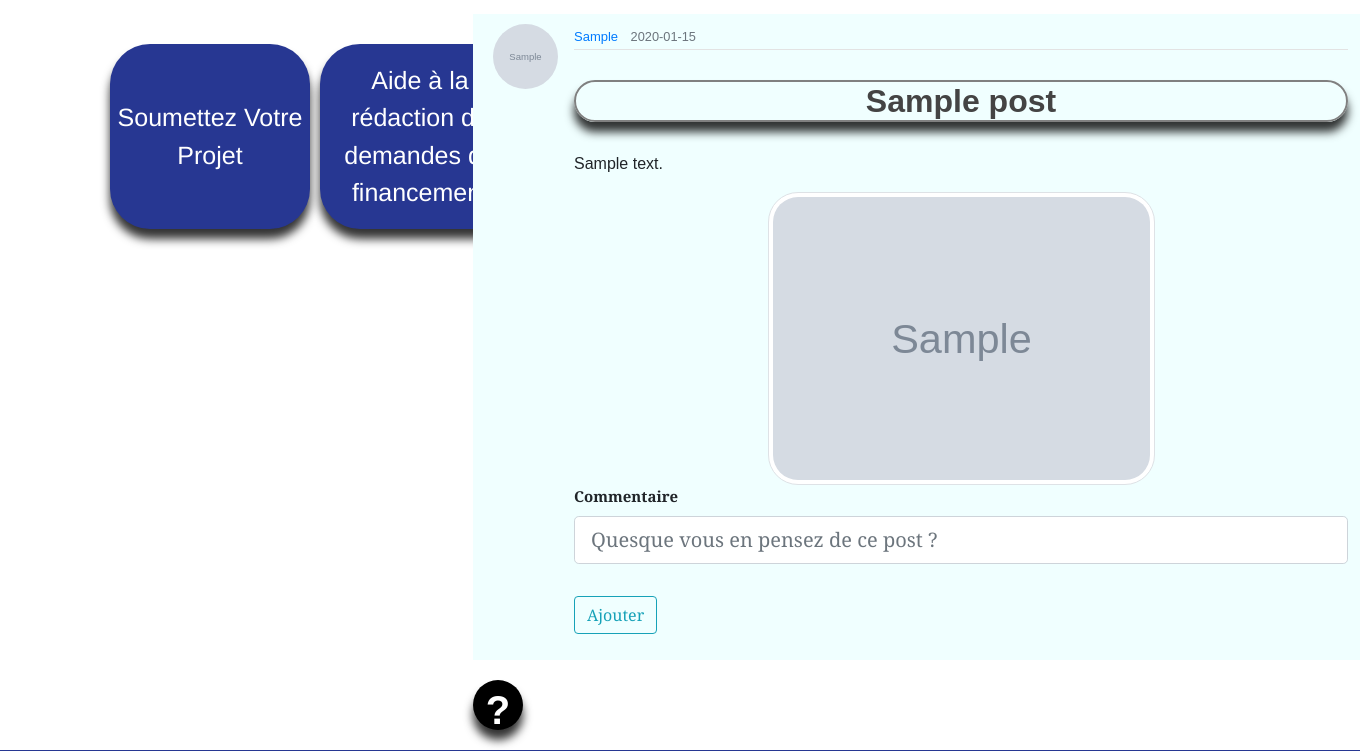
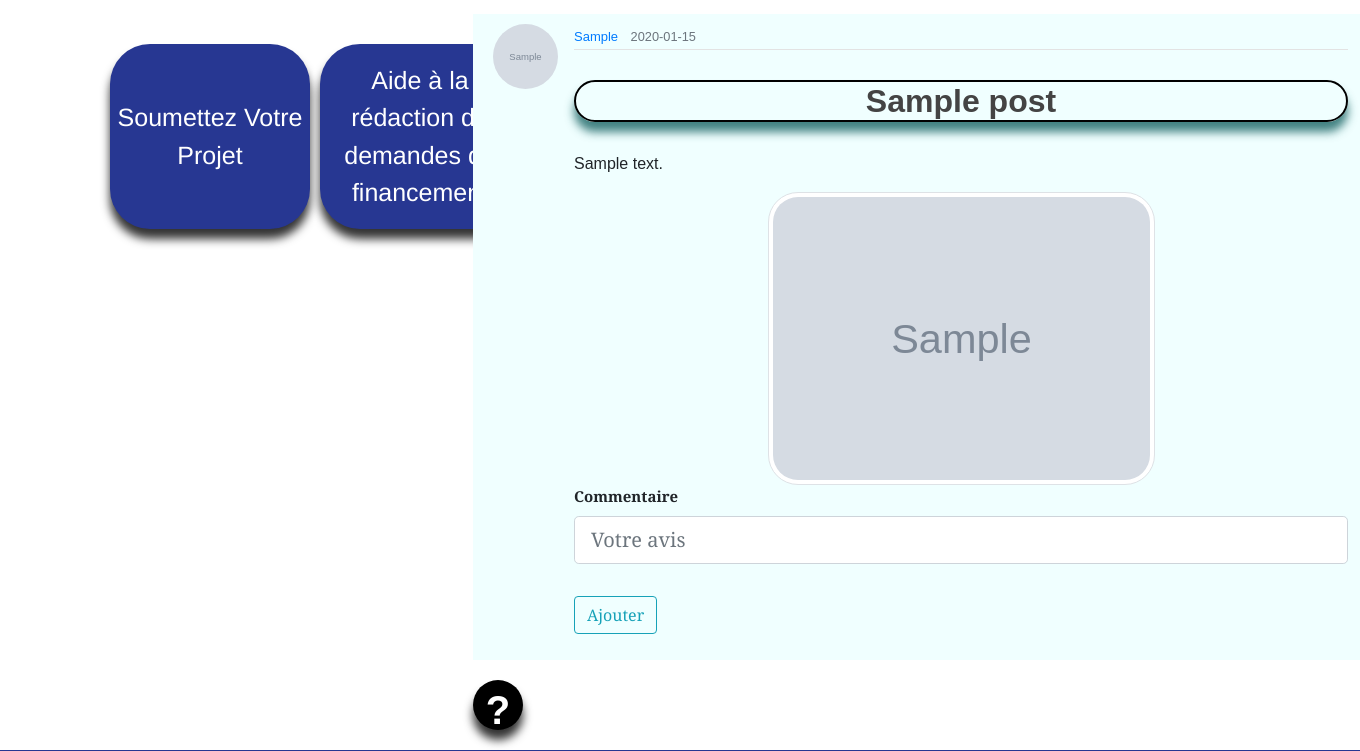
Before and after one commit to tferre25/SLS_website, a Flask app: page /post/1/add_comment in a window 1360 px wide. Shown: the part 146-897 px from the top of the page. Run offline with Flask 2, Linux system fonts and the light colour scheme; a user stored in the database is signed in; tables that the repository leaves empty hold one stand-in row (values such as "Sample post"); grey boxes marked "Sample" are stand-in pictures; some libraries are stand-ins or nearby versions.

Commit message:
add comment fonction

```diff
--- a/flaskblog/main/routes.py
+++ b/flaskblog/main/routes.py
@@ -27,7 +27,7 @@ def home():
     page = request.args.get('page', 1,type=int)
     # grab those posts from database
     posts = Post.query.order_by(Post.date_posted.desc()).paginate(page=page, per_page=5)
-    return render_template('home.html', posts=posts, time=time, instructions=instructions('post'), comments=comments, Post=Post)
+    return render_template('home.html', posts=posts, time=time, instructions=instructions('post'), comments=comments, User=User)
 
 
 # LES PROJETS ACCPTEES
--- a/flaskblog/posts/forms.py
+++ b/flaskblog/posts/forms.py
@@ -12,5 +12,5 @@ class PostForm(FlaskForm):
 
 
 class CommentForm(FlaskForm):
-    comment = StringField('Commentaire',validators=[DataRequired()], render_kw={'placeholder': 'Quesque vous en pensez de ce post ?'})
+    comment = StringField('Commentaire',validators=[DataRequired()], render_kw={'placeholder': 'Votre avis'})
     submit = SubmitField('Ajouter')
--- a/flaskblog/posts/routes.py
+++ b/flaskblog/posts/routes.py
@@ -2,7 +2,7 @@ from flask import (render_template, url_for, flash,
                    redirect, request, abort, Blueprint)
 from flask_login import current_user, login_required
 from flaskblog import db
-from flaskblog.models import Post, Comment
+from flaskblog.models import Post, Comment, User
 from flaskblog.posts.forms import PostForm, CommentForm
 from flaskblog.posts.utils import save_picture, send_post_email
 from ..static.info import instructions
@@ -85,7 +85,7 @@ def comment(post_id):
         db.session.add(comment)
         db.session.commit()
         return redirect(url_for('main.home'))
-    return render_template('comment_post.html', form=form, post=post, comments=comments, Post=Post)
+    return render_template('comment_post.html', form=form, post=post, comments=comments, User=User)
 
 
 @posts.route("/post/<int:post_id>/delete_comment",  methods=['POST'])
--- a/flaskblog/static/main.css
+++ b/flaskblog/static/main.css
@@ -68,10 +68,10 @@ h1, h2, h3, h4, h5, h6 {
 
   .article-title {
     color: #444444;
-    border: 2px solid gray ;
+    border: 2px solid rgb(0, 0, 0) ;
     text-align: center;
     font-weight: bold;
-    box-shadow: 0 10px 10px rgba(0, 0, 0, 0.8);
+    box-shadow: 0 10px 10px rgba(23, 99, 99, 0.8);
     margin-bottom: 30px;
     margin-top: 30px;
     border-radius: 30px;
@@ -84,7 +84,7 @@ h1, h2, h3, h4, h5, h6 {
   }
 
 .media-body img:hover {
-    transform: scale(2); /* ajustez la valeur pour le niveau de zoom souhaité */
+    transform: scale(1.1); /* ajustez la valeur pour le niveau de zoom souhaité */
 }
 
   a.article-title:hover {
--- a/flaskblog/static/utils.js
+++ b/flaskblog/static/utils.js
@@ -61,3 +61,15 @@ document.getElementById("zone-survol").addEventListener("mouseover", function()
  document.getElementById("zone-survol").addEventListener("mouseout", function() {
     document.getElementById("texte-cache").style.display = "none";
  });
+
+
+function ouvrirImage() {
+    var modal = document.getElementById('modal');
+    modal.style.display = 'flex';
+}
+
+// Fonction pour fermer l'image
+function fermerImage() {
+    var modal = document.getElementById('modal');
+    modal.style.display = 'none';
+}
--- a/flaskblog/templates/comment_post.html
+++ b/flaskblog/templates/comment_post.html
@@ -17,11 +17,13 @@
                             {% if comment.post_title == post.title: %}
                                 <div style="background-color: rgb(133, 172, 172); border-radius: 20px;" class="col-md-6 mx-auto my-auto">
                                     <div style="display: flex">
-                                        <img src="{{ url_for('static', filename='profile_pics/'+Post.query.filter_by(title=comment.post_title).first().author.image_file) }}" style="border-radius: 50px; width: 50px; height: 50px; object-fit: cover; margin-left: 10;">
-                                        <h2 style="font-size: 18px; margin-top: 0; color: white; font-weight: bold; text-transform: capitalize; margin-left: 50px;"> {{ comment.user_comment }}</h2>
-                                        <button type="button" style="display: inline-block; padding: 4px 8px; background-color: brown; color: #fff; border: none; border-radius: 50px; cursor: pointer; margin-left: 100px;" data-toggle="modal" data-target="#deleteModal">Supprimer</button>
+                                        <img src="{{ url_for('static', filename='profile_pics/'+User.query.filter_by(username=comment.user_comment).first().image_file) }}" style="border-radius: 50px; width: 50px; height: 50px; object-fit: cover; margin-left: 10;">
+                                        <h2 style="font-size: 18px; margin-top: 0; color: white; font-weight: bold; text-transform: capitalize; margin-left: 50px;margin-left: 30px; margin-top: 15px;"> {{ comment.user_comment }}</h2>
+                                        {% if post.author == current_user %}
+                                            <button type="button" style="display: inline-block; padding: 4px 8px; background-color: brown; color: #fff; border: none; border-radius: 50px; cursor: pointer; margin-left: 100px;" data-toggle="modal" data-target="#deleteModal">Supprimer</button>
+                                        {% endif %}
                                     </div>
-                                    <p style="color: white; font-style: italic; text-transform: capitalize; margin-left: 10px;">{{ comment.content }}</p>
+                                    <p style="color: white; font-style: italic; margin-left: 10px;">{{ comment.content }}</p>
                                 </div>
                             {%endif%}
                       {% endfor %}
--- a/flaskblog/templates/profile.html
+++ b/flaskblog/templates/profile.html
@@ -3,7 +3,7 @@
     <legend data-text="Profile">Profile</legend>
     <div class="card" style="width: 40rem; display: block; margin-left: auto; margin-right: auto;">
         <img class="card-img-top" style="border-radius: 50px; width: 50%; display: block; margin-left: auto; margin-right: auto;" src="{{ url_for('static', filename='profile_pics/'+user.image_file) }}" alt="Card image cap">
-        <div class="card-body" style="background-color: rgb(83, 169, 140); margin: 10px; border-radius: 5px;">
+        <div class="card-body" style="background-color: rgba(23, 99, 99, 0.8); margin: 10px; border-radius: 5px;">
             <h5 class="card-title" style="text-align: center;">{{user.username}}</h5>
             <li>Email : {{user.email}}</li>
             <li>Fonction à l'AP-HP: {{user.status}}</li>
--- a/flaskblog/templates/project_home.html
+++ b/flaskblog/templates/project_home.html
@@ -27,7 +27,7 @@
                     <!--PROJECT PROGRESS-->
 
               </div>
-              <h2 class="article-title">{{ project.project_title }}</h2>
+              <h5 class="article-title">{{ project.project_title }}</h5>
               <p style="color: blue; font-weight: bold; font-family: 'Courier New', Courier, monospace;"><b>Application: </b>{{ project.application }}</p>
               <p><b>Promoteur :</b> {{ project.promotor }}</p>
               <p><b>Investigateur principal: </b>{{ project.principal_investigator }}</p>
```
Also changed, not shown: flaskblog/posts/utils.py (+4 -6 lines), flaskblog/templates/home.html (+7 -4 lines), test.py (+7 -1 lines), flaskblog/site.db, flaskblog/static/profile_pics/0bab58f65c927ff5.jpg (added), flaskblog/static/profile_pics/0eb0d7ed7f3c4c32.PNG (added), flaskblog/static/profile_pics/132fdd9586d5a28d.jpg (added), flaskblog/static/profile_pics/3123aaacea194345.jpg (added), flaskblog/static/profile_pics/4b69a6de3db37e16.PNG (added), flaskblog/static/profile_pics/8f4a2484eddc94f7.PNG (added), flaskblog/static/profile_pics/b04e4d32d9fb187a.PNG (added), flaskblog/static/profile_pics/cfac7dbdc68a3a97.jpg (added).
